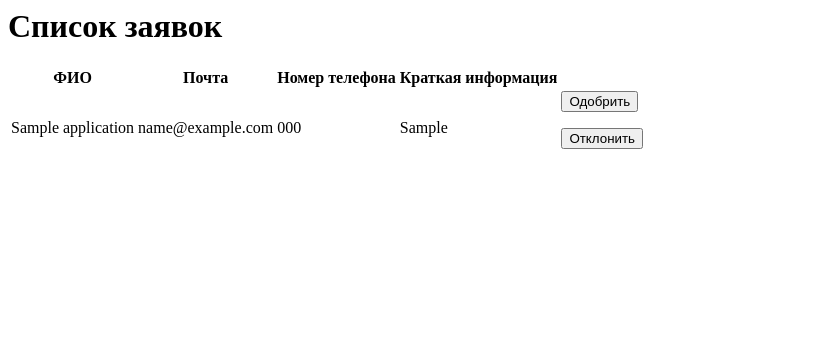
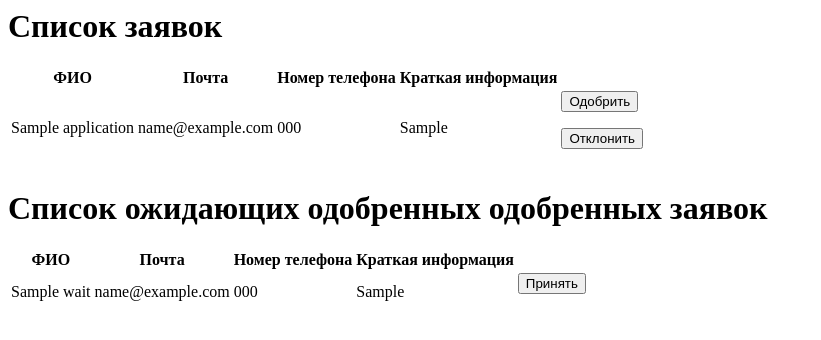
Before and after one commit to Dmitrii-Pargachev/CodeSpark, a Flask app: page /admin in a window 1280 px wide. Shown: the top 340 px of the page, without its empty margins (0-821 px from the left). Run offline with Flask 3, Linux system fonts and the light colour scheme; tables that the repository leaves empty hold one stand-in row (values such as "Sample post").

Commit message:
v.4 Отправление заявок учителей админинстратору системы на одобрение

```diff
--- a/app.py
+++ b/app.py
@@ -96,13 +96,16 @@ def openadmintable():
     # Запрос данных из таблицы application
     cursor.execute("SELECT * FROM application")
     rows = cursor.fetchall()
+    # Запрос данных из таблицы wait
+    cursor.execute("SELECT * FROM wait")
+    waits = cursor.fetchall()
 
     # Преобразование данных в список
     applications_list = []
+    waiting_list = []
 
     if request.method == 'POST':
         application_id = request.form['application_id']
-
         for key in request.form:
             if key.startswith('approve_'):
                 # Обработка одобрения заявки по application_id
@@ -116,6 +119,13 @@ def openadmintable():
                 # Удаление заявки из таблицы application
                 cursor.execute("DELETE FROM application WHERE id = ?", (application_id,))
                 print('НЕ ПРИНЯТ')
+            elif key.startswith('accept_'):
+                # Обработка одобрения заявки по application_id
+                cursor.execute("SELECT * FROM wait WHERE id = ?", (application_id,))
+                if not cursor.fetchone():
+                    cursor.execute("INSERT INTO wait SELECT * FROM wait WHERE id = ?", (application_id,))
+                cursor.execute("DELETE FROM wait WHERE id = ?", (application_id,))
+                print('ОКОНЧАТЕЛЬНО ПРИНЯТ')
 
         conn.commit()
 
@@ -134,11 +144,24 @@ def openadmintable():
             cursor.execute("DELETE FROM application WHERE id = ?", (row[0],))
             conn.commit()
 
+    for i in waits:
+        waiting = {
+            'id': i[0],
+            'teacher_name': i[1],
+            'mail': i[2],
+            'phone_number': i[3],
+            'shirt_info': i[4]
+        }
+        if all(value for value in waiting.values()):
+            waiting_list.append(waiting)
+        else:
+            # Удаление пустой заявки из базы данных
+            cursor.execute("DELETE FROM wait WHERE id = ?", (i[0],))
+            conn.commit()
 
     # Закрытие соединения с базой данных
     conn.close()
-    return render_template('admin.html', applications=applications_list)
-
+    return render_template('admin.html', applications=applications_list, waiting=waiting_list)
 
 
 @app.route('/go_code')
--- a/templates/admin.html
+++ b/templates/admin.html
@@ -34,4 +34,27 @@
         </tr>
         {% endfor %}
     </table>
+<h1>Список ожидающих одобренных одобренных заявок</h1>
+<table>
+    <tr>
+        <th>ФИО</th>
+        <th>Почта</th>
+        <th>Номер телефона</th>
+        <th>Краткая информация</th>
+    </tr>
+    {% for waiting in waiting %}
+    <tr>
+        <td>{{ waiting['teacher_name'] }}</td>
+        <td>{{ waiting['mail'] }}</td>
+        <td>{{ waiting['phone_number'] }}</td>
+        <td>{{ waiting['shirt_info'] }}</td>
+        <td>
+            <form action="/admin" method="POST">
+                <input type="hidden" name="application_id" value="{{ waiting['id'] }}">
+                <input type="submit" name="accept_{{ waiting['id'] }}" value="Принять">
+            </form>
+        </td>
+    </tr>
+    {% endfor %}
+</table>
 </body>
--- a/templates/persona.html
+++ b/templates/persona.html
@@ -33,7 +33,7 @@
                                 <input type="text" name="mail" class="form-control" placeholder="Введите Email" value="">
                             </div>
                             <div class="col-md-12">
-                                <label class="labels">Email</label>
+                                <label class="labels">Краткая информация</label>
                                 <textarea name="shirt_info" class="form-control" placeholder="Введите краткую информацию о себе"></textarea>
                             </div>
                         </div>
```
Also changed, not shown: databasa.sqlite, new_teachers.sqlite.
